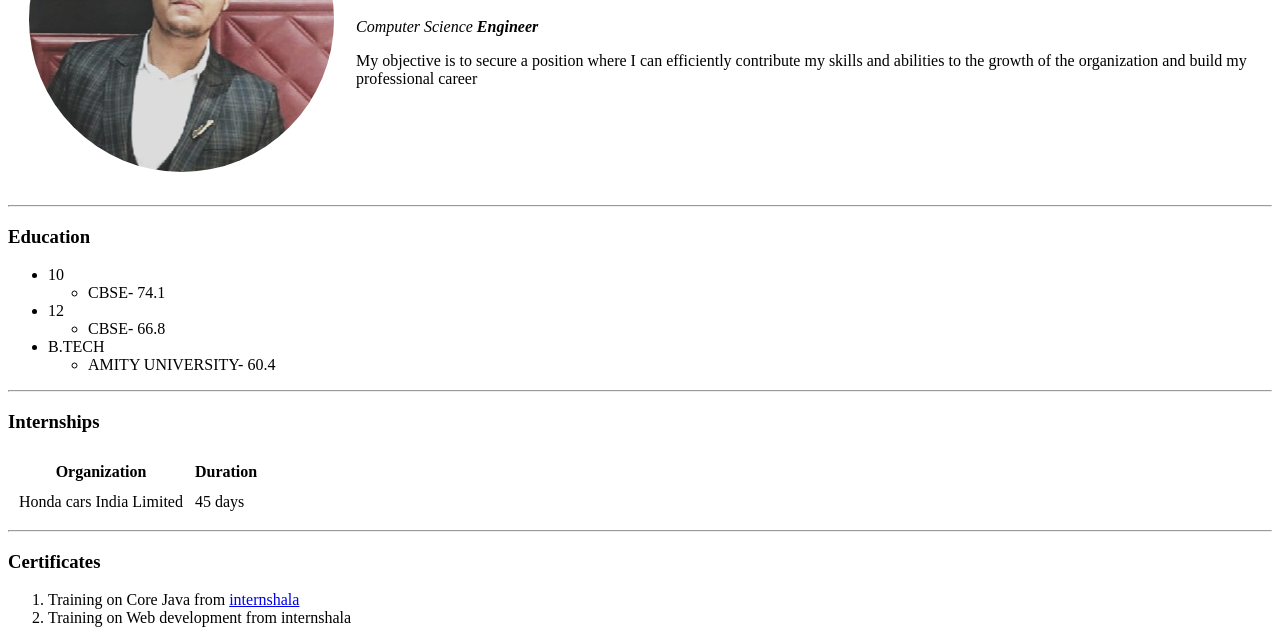
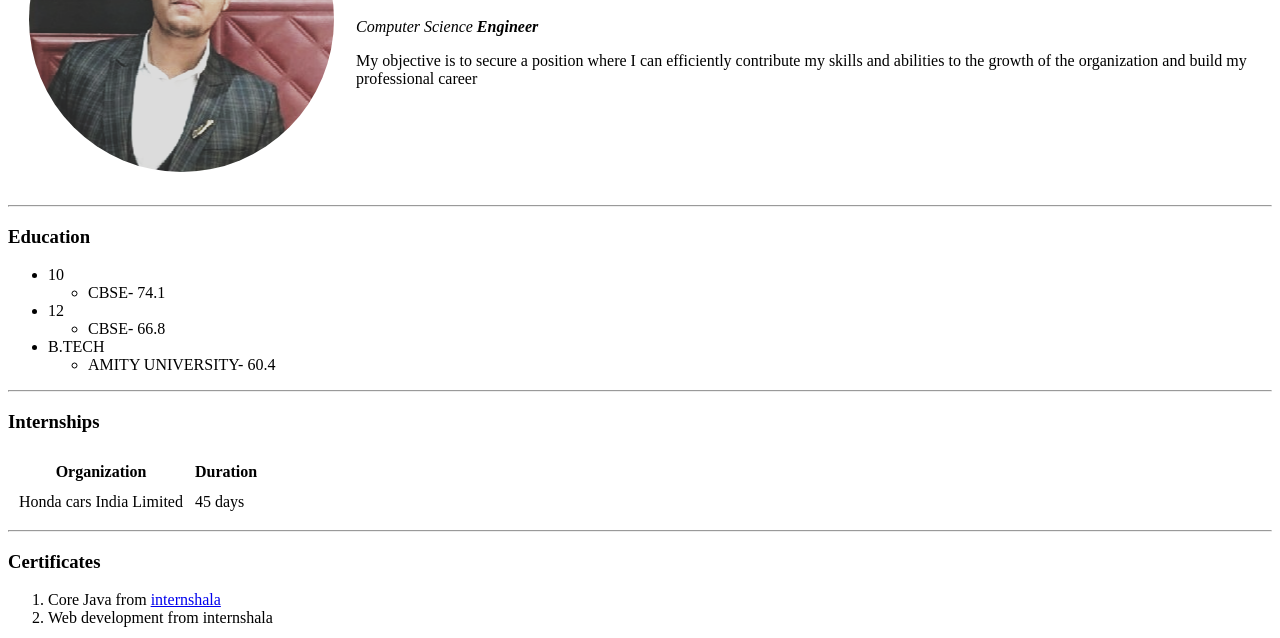
Before and after one commit to Harsh678/cv, a plain HTML site: page index.html in a window 1280 px wide. Shown: the part 162-800 px from the top of the page. Drawn offline with Linux system fonts and the light colour scheme.

Commit message:
Update index.html

```diff
--- a/index.html
+++ b/index.html
@@ -4,6 +4,8 @@
 <head>
   <meta charset="utf-8">
   <title> HARSH'S RESUME</title>
+  <link rel="stylesheet" href="css/styles.css">
+
 </head>
 
 <body>
@@ -68,12 +70,12 @@
   <h3>Certificates</h3>
   <ol>
     <li>
-      Training on Core Java from <a href="https://trainings.internshala.com/" target="_blank">internshala</a>
+      Core Java from <a href="https://trainings.internshala.com/" target="_blank">internshala</a>
     </li>
 
 
     <li>
-      Training on Web development from internshala
+      Web development from internshala
 
     </li>
   </ol>
```
